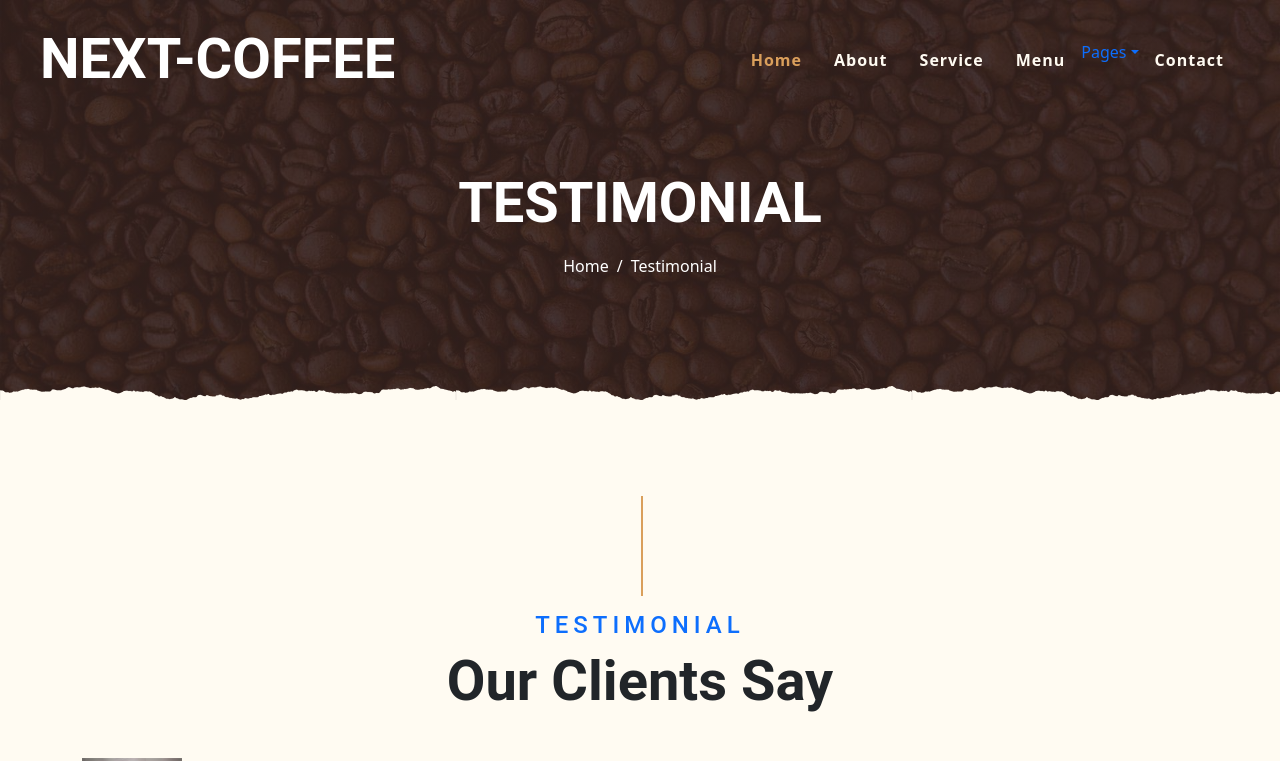
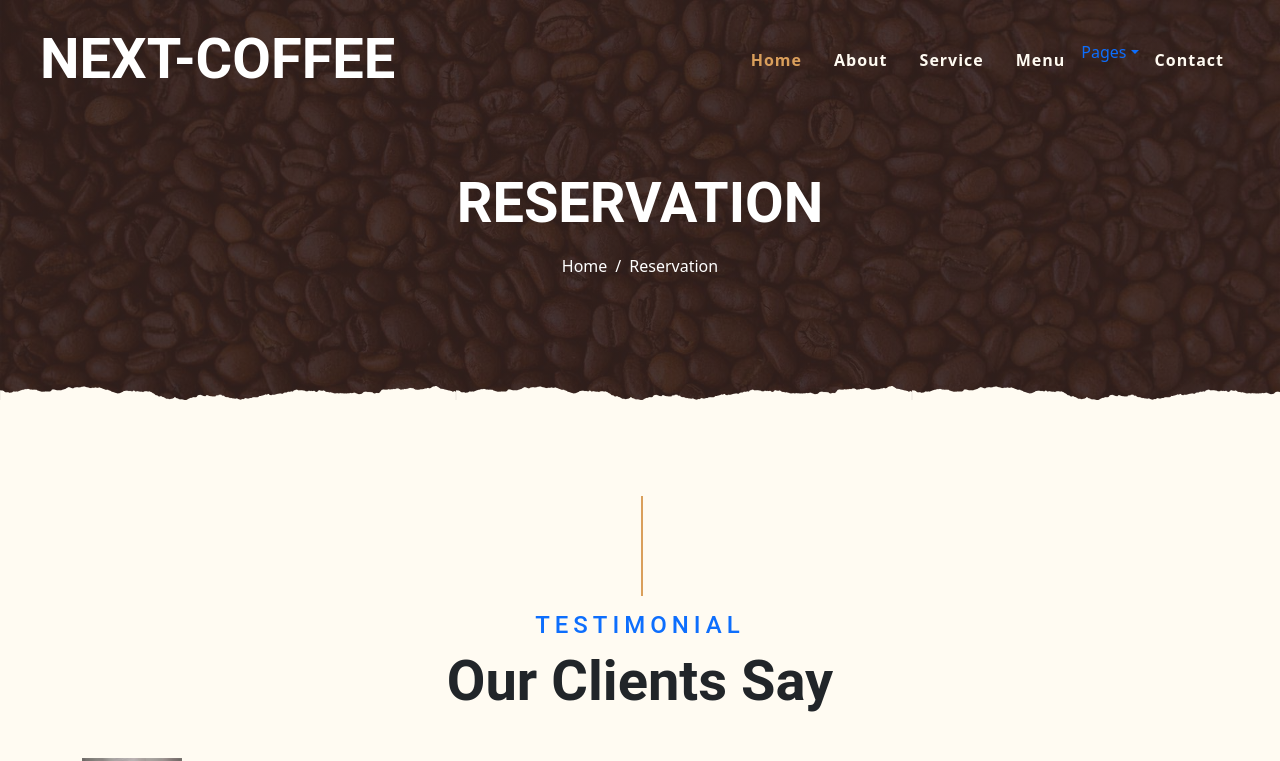
Before and after one commit to mohsen-deilami/coffee-next, a Next.js app: page /testimonial in a window 1280 px wide. Shown: the top 761 px of the page. Built offline with nearby package versions, Linux system fonts and the light colour scheme.

Commit message:
edit header-page

```diff
--- a/components/moduls/pageHeader/PageHeader.js
+++ b/components/moduls/pageHeader/PageHeader.js
@@ -1,9 +1,16 @@
 import React from 'react'
 
-export default function PageHeader() {
+export default function PageHeader({pageName}) {
   return (
-    <div>
-      PageHeader
+    <div className="container-fluid page-header mb-5 position-relative overlay-bottom">
+        <div className="d-flex flex-column align-items-center justify-content-center pt-0 pt-lg-5" style={{minHeight: "400px"}}>
+            <h1 className="display-4 mb-3 mt-0 mt-lg-5 text-white text-uppercase"> {pageName}</h1>
+            <div className="d-inline-flex mb-lg-5">
+                <p className="m-0 text-white"><a className="text-white" href="/">Home</a></p>
+                <p className="m-0 text-white px-2">/</p>
+                <p className="m-0 text-white"> {pageName}</p>
+            </div>
+        </div>
     </div>
   )
 }
--- a/pages/testimonial/index.js
+++ b/pages/testimonial/index.js
@@ -1,20 +1,12 @@
-import Testimonial from '@/Components/templates/index/Testimonial'
-import React from 'react'
+import PageHeader from "@/Components/moduls/pageHeader/PageHeader";
+import Testimonial from "@/Components/templates/index/Testimonial";
+import React from "react";
 
 export default function index() {
   return (
-<div>
-<div className="container-fluid page-header mb-5 position-relative overlay-bottom">
-        <div className="d-flex flex-column align-items-center justify-content-center pt-0 pt-lg-5" style={{minHeight: "400px"}}>
-            <h1 className="display-4 mb-3 mt-0 mt-lg-5 text-white text-uppercase">Testimonial</h1>
-            <div className="d-inline-flex mb-lg-5">
-                <p className="m-0 text-white"><a className="text-white" href="/">Home</a></p>
-                <p className="m-0 text-white px-2">/</p>
-                <p className="m-0 text-white">Testimonial</p>
-            </div>
-        </div>
+    <div>
+      <PageHeader pageName={"Reservation"} />
+      <Testimonial />
     </div>
-    <Testimonial/>
-</div>
-  )
+  );
 }
```
Also changed, not shown: pages/about/index.js (+2 -10 lines), pages/menu/index.js (+2 -10 lines), pages/reservation/index.js (+6 -15 lines).
